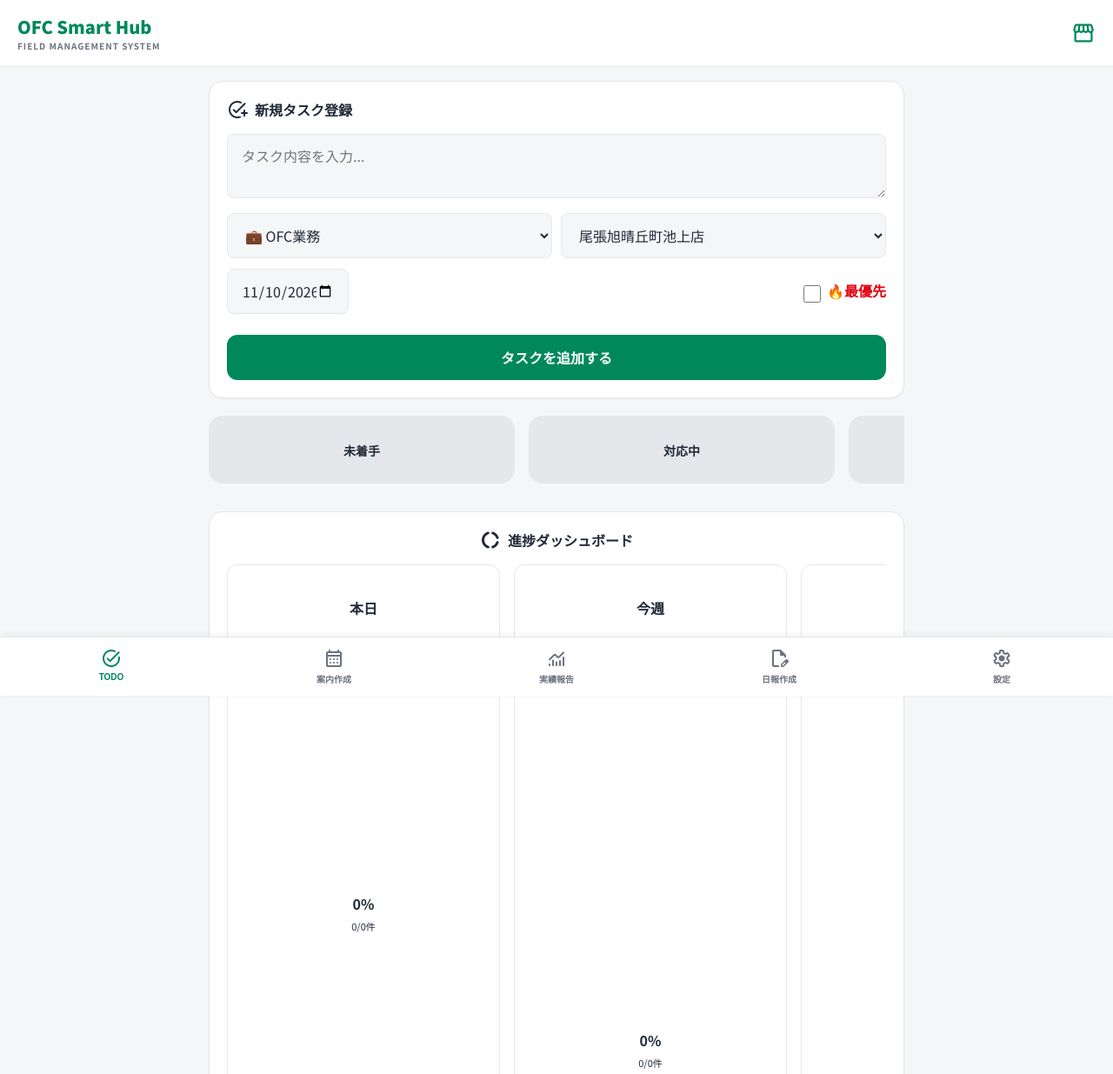
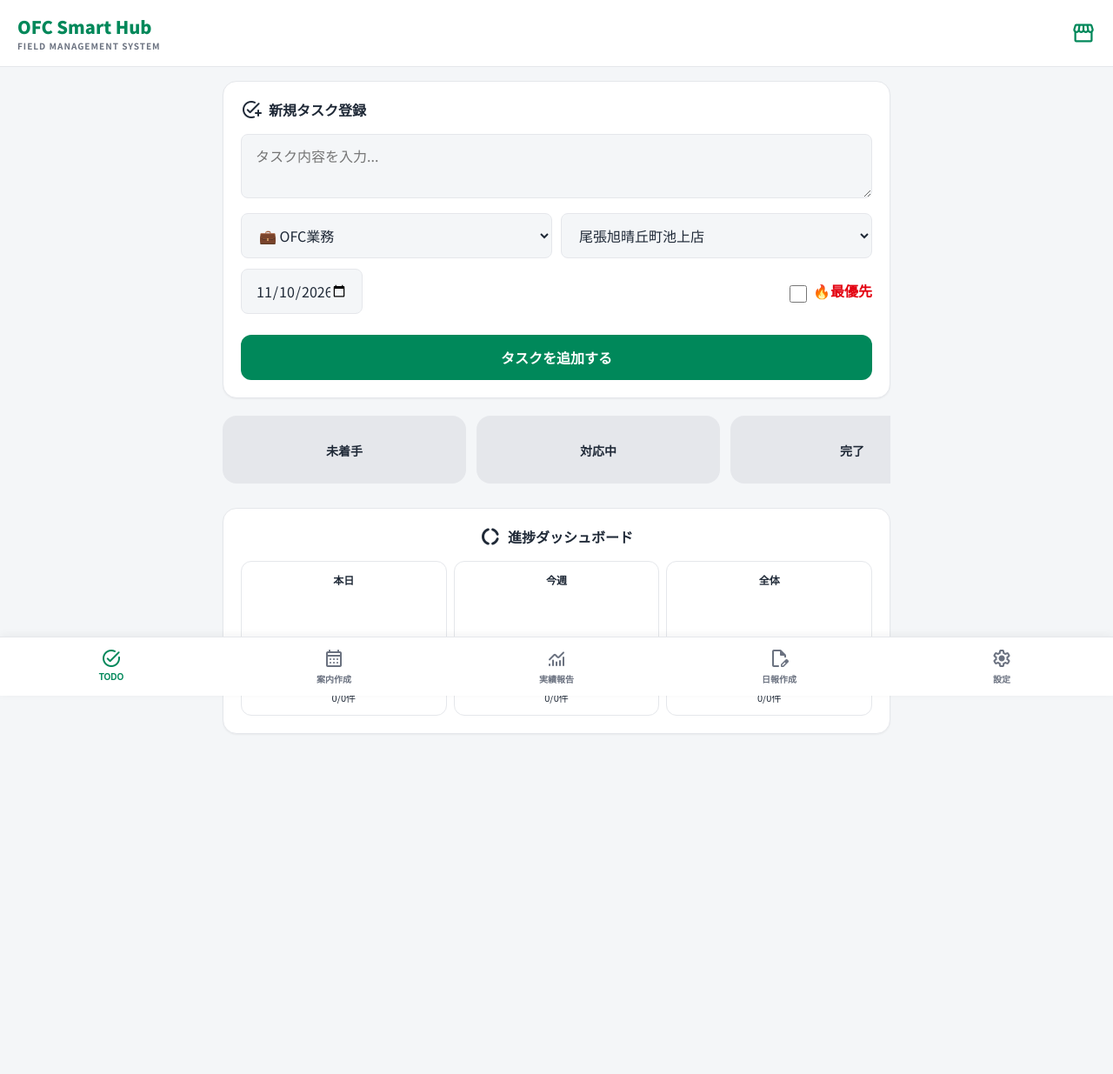
Before and after one commit to cocio-ai/OFC-Smart-Hub, a plain HTML site: page index.html in a window 1280 px wide. Shown: the top 1235 px of the page at 87% size. After the commit the page ends 1060 px from the top, so only its background shows below. Drawn offline with nearby package versions, Linux system fonts and the light colour scheme; animation ran at ten frames a second.

Commit message:
Update index.html

```diff
--- a/index.html
+++ b/index.html
@@ -6,10 +6,8 @@
 <meta name="apple-mobile-web-app-capable" content="yes">
 <meta name="apple-mobile-web-app-status-bar-style" content="default">
 <title>OFC Smart Hub - Stable Edition</title>
-<!-- フォント＆モダンアイコン -->
 <link href="https://fonts.googleapis.com/css2?family=Noto+Sans+JP:wght@400;500;700;900&display=swap" rel="stylesheet">
 <link href="https://fonts.googleapis.com/css2?family=Material+Symbols+Rounded:opsz,wght,FILL,GRAD@24,400,1,0" rel="stylesheet" />
-<!-- ライブラリ -->
 <script src="https://cdn.jsdelivr.net/npm/chart.js"></script>
 <script src="https://cdnjs.cloudflare.com/ajax/libs/html2canvas/1.4.1/html2canvas.min.js"></script>
 <style>
@@ -21,14 +19,16 @@
     --shadow-sm: 0 1px 2px rgba(0,0,0,0.05);
   }
 
-  body {
+  /* 【修正】画面全体が左右に揺れるバグを完全に封じ込める設定 */
+  html, body {
+    overflow-x: hidden; width: 100%; max-width: 100vw; position: relative;
     font-family: 'Noto Sans JP', sans-serif;
     background-color: var(--bg-light); color: var(--text-main);
-    margin: 0; padding-bottom: 90px; -webkit-tap-highlight-color: transparent;
-    overflow-x: hidden; /* 【修正】画面全体が左右にグラグラ揺れるバグを防止 */
+    margin: 0; padding: 0; padding-bottom: 90px;
+    -webkit-tap-highlight-color: transparent; box-sizing: border-box;
   }
+  *, *::before, *::after { box-sizing: inherit; }
 
-  /* --- ヘッダー --- */
   header {
     background: rgba(255, 255, 255, 0.95); backdrop-filter: blur(10px); -webkit-backdrop-filter: blur(10px);
     padding: 16px 20px; position: sticky; top: 0; z-index: 100;
@@ -37,9 +37,8 @@
   .brand-title { margin: 0; font-size: 20px; font-weight: 900; color: var(--primary); }
   .brand-sub { font-size: 10px; color: var(--text-muted); font-weight: 700; letter-spacing: 1px; }
 
-  /* --- ボトムナビゲーション --- */
   .nav-tabs {
-    position: fixed; bottom: 0; left: 0; right: 0;
+    position: fixed; bottom: 0; left: 0; right: 0; width: 100%;
     background: rgba(255, 255, 255, 0.98); backdrop-filter: blur(10px); -webkit-backdrop-filter: blur(10px);
     display: flex; border-top: 1px solid var(--border);
     padding-bottom: env(safe-area-inset-bottom); z-index: 100; box-shadow: 0 -2px 10px rgba(0,0,0,0.05);
@@ -51,18 +50,16 @@
   }
   .tab-btn.active { color: var(--primary); }
 
-  /* --- 汎用コンテナ --- */
-  .container { max-width: 800px; margin: 0 auto; padding: 16px; }
-  .tab-content { display: none; }
+  .container { max-width: 800px; width: 100%; margin: 0 auto; padding: 16px; overflow-x: hidden; }
+  .tab-content { display: none; width: 100%; }
   .tab-content.active { display: block; animation: fadeIn 0.3s ease; }
   @keyframes fadeIn { from { opacity: 0; transform: translateY(5px); } to { opacity: 1; transform: translateY(0); } }
 
-  /* --- モダンUIパーツ --- */
-  .card { background: var(--surface); border-radius: var(--radius-lg); padding: 20px; box-shadow: var(--shadow-sm); margin-bottom: 20px; border: 1px solid var(--border); }
+  .card { background: var(--surface); border-radius: var(--radius-lg); padding: 20px; box-shadow: var(--shadow-sm); margin-bottom: 20px; border: 1px solid var(--border); width: 100%; }
   .card-title { font-size: 16px; font-weight: 700; margin-top: 0; margin-bottom: 16px; display: flex; align-items: center; gap: 8px; color: var(--text-main); }
 
   input, select, textarea {
-    width: 100%; box-sizing: border-box; background: var(--bg-light); border: 1px solid var(--border);
+    width: 100%; background: var(--bg-light); border: 1px solid var(--border);
     border-radius: var(--radius-sm); padding: 12px 16px; font-size: 16px !important;
     font-family: inherit; color: var(--text-main); margin-bottom: 12px;
   }
@@ -75,19 +72,19 @@
   }
   .btn-outline { background: transparent; color: var(--primary); border: 2px solid var(--primary); }
 
-  .flex-row { display: flex; gap: 10px; align-items: center; flex-wrap: wrap; margin-bottom: 12px; }
+  .flex-row { display: flex; gap: 10px; align-items: center; flex-wrap: wrap; margin-bottom: 12px; width: 100%; }
   .flex-row input, .flex-row select { margin-bottom: 0; }
   .flex-1 { flex: 1; min-width: 80px; }
 
-  /* --- ① TODO用 カンバン --- */
+  /* --- ① TODO用 カンバン (横揺れ修正) --- */
   .kanban-scroll {
-    /* 【修正】無限にスライドするバグを解消し、安全な横スクロールに変更 */
-    display: flex; gap: 16px; overflow-x: auto; padding-bottom: 16px;
-    scroll-snap-type: x mandatory; -webkit-overflow-scrolling: touch;
+    display: flex; gap: 12px; overflow-x: auto; padding-bottom: 12px;
+    scroll-snap-type: x mandatory; -webkit-overflow-scrolling: touch; width: 100%;
   }
   .kanban-col {
-    flex: 0 0 85%; max-width: 320px; background: #e5e7eb; border-radius: var(--radius-lg);
-    padding: 16px; scroll-snap-align: center; max-height: 65vh; overflow-y: auto;
+    flex: 0 0 280px; /* 横幅を固定してはみ出しを防止 */
+    background: #e5e7eb; border-radius: var(--radius-lg);
+    padding: 16px; scroll-snap-align: start; max-height: 65vh; overflow-y: auto;
   }
   .task-card { background: var(--surface); border-radius: var(--radius-md); padding: 16px; margin-bottom: 12px; border-left: 4px solid var(--text-muted); }
   .task-card.priority { border-left-color: var(--danger); }
@@ -95,19 +92,21 @@
   .task-actions { display: flex; justify-content: flex-end; gap: 8px; margin-top: 12px; }
   .task-actions button { background: var(--bg-light); border: none; padding: 6px 12px; border-radius: var(--radius-sm); font-size: 12px; font-weight: 700; cursor: pointer; }
 
-  .dashboard-scroll {
-    /* 【修正】ダッシュボード側の横揺れバグも解消 */
-    display: flex; gap: 16px; overflow-x: auto; scroll-snap-type: x mandatory;
-    padding-bottom: 16px; -webkit-overflow-scrolling: touch;
+  /* --- ダッシュボード (1画面に収める修正) --- */
+  .dashboard-wrapper {
+    display: flex; gap: 8px; justify-content: space-between; width: 100%;
   }
   .chart-card {
-    flex: 0 0 80%; max-width: 280px; background: var(--surface); padding: 16px;
-    border-radius: var(--radius-md); border: 1px solid var(--border); scroll-snap-align: center; text-align: center;
+    flex: 1; min-width: 0; background: var(--surface); padding: 12px 4px;
+    border-radius: var(--radius-md); border: 1px solid var(--border); text-align: center;
   }
+  .chart-card h4 { font-size: 12px; margin: 0 0 8px 0; color: var(--text-main); }
+  .chart-wrap { position: relative; width: 100%; aspect-ratio: 1/1; max-width: 90px; margin: 0 auto; }
+  .chart-stats-text { font-size: 11px; margin-top: 8px; font-weight: 700; line-height: 1.3; }
 
   /* --- ② 案内作成 (A4プレビュー領域) --- */
-  .preview-wrapper { width: 100%; overflow-x: auto; background: #64748b; padding: 24px; border-radius: var(--radius-md); margin-top: 16px; box-sizing: border-box; }
-  .a4-paper { width: 210mm; min-height: 297mm; background: white; padding: 12mm; box-sizing: border-box; color: #000; font-family: 'Noto Sans JP', sans-serif; margin: 0 auto; }
+  .preview-wrapper { width: 100%; overflow-x: auto; background: #64748b; padding: 24px; border-radius: var(--radius-md); margin-top: 16px; }
+  .a4-paper { width: 210mm; min-height: 297mm; background: white; padding: 12mm; color: #000; font-family: 'Noto Sans JP', sans-serif; margin: 0 auto; }
   .a4-title { text-align: center; font-size: 24px; font-weight: 900; border-bottom: 3px solid var(--primary); margin-bottom: 12px; padding-bottom: 8px; }
   .section-h { background: var(--bg-light); padding: 8px 12px; font-size: 14px; font-weight: 900; border-left: 5px solid var(--accent); margin: 16px 0 8px 0; display: flex; justify-content: space-between; }
   .cal-grid { width: 100%; border-collapse: collapse; table-layout: fixed; margin-bottom: 16px; }
@@ -206,10 +205,24 @@
 
   <div class="card" style="margin-top:16px;">
     <h2 class="card-title" style="justify-content:center;"><span class="material-symbols-rounded">donut_large</span>進捗ダッシュボード</h2>
-    <div class="dashboard-scroll">
-      <div class="chart-card"><h4>本日</h4><canvas id="dailyPieChart" height="120"></canvas><div id="daily-stats-text" style="margin-top:12px; font-weight:700;"></div></div>
-      <div class="chart-card"><h4>今週</h4><canvas id="weeklyPieChart" height="120"></canvas><div id="weekly-stats-text" style="margin-top:12px; font-weight:700;"></div></div>
-      <div class="chart-card"><h4>全体</h4><canvas id="overallPieChart" height="120"></canvas><div id="overall-stats-text" style="margin-top:12px; font-weight:700;"></div></div>
+
+    <!-- 【修正】グラフを1画面にピッタリ収めるレイアウト -->
+    <div class="dashboard-wrapper">
+      <div class="chart-card">
+        <h4>本日</h4>
+        <div class="chart-wrap"><canvas id="dailyPieChart"></canvas></div>
+        <div id="daily-stats-text" class="chart-stats-text"></div>
+      </div>
+      <div class="chart-card">
+        <h4>今週</h4>
+        <div class="chart-wrap"><canvas id="weeklyPieChart"></canvas></div>
+        <div id="weekly-stats-text" class="chart-stats-text"></div>
+      </div>
+      <div class="chart-card">
+        <h4>全体</h4>
+        <div class="chart-wrap"><canvas id="overallPieChart"></canvas></div>
+        <div id="overall-stats-text" class="chart-stats-text"></div>
+      </div>
     </div>
   </div>
 </div>
@@ -369,7 +382,6 @@
     document.getElementById('base-date').value = fmtD(t);
     document.getElementById('todo-deadline').value = fmtD(t);
 
-    // 入力枠の初期セット
     for(let i=0; i<2; i++) { addSaleRow(); addFocusRow(); addSpecialRow(); }
     addEventRow(); addPlaichiRow(); addAppRow();
 
@@ -489,6 +501,7 @@
 
   function saveT() { localStorage.setItem('ofc_t_modern_stable', JSON.stringify(tasks)); }
 
+  // ダッシュボード更新
   function initChartsSafe() {
     if (typeof Chart === 'undefined') return;
     try {
@@ -497,7 +510,7 @@
       const cfg = () => ({
         type:'doughnut',
         data:{ labels:['未着手','対応中','完了'], datasets:[{data:[0,0,0], backgroundColor:['#e5e7eb','#f38200','#00885a'], borderWidth:0}] },
-        options:{ responsive:true, maintainAspectRatio:false, plugins:{legend:{display:false}}, cutout:'70%' }
+        options:{ responsive:true, maintainAspectRatio:true, aspectRatio: 1, plugins:{legend:{display:false}}, cutout:'70%' }
       });
       dailyPieChart = new Chart(document.getElementById('dailyPieChart'), cfg());
       weeklyPieChart = new Chart(document.getElementById('weeklyPieChart'), cfg());
@@ -629,7 +642,7 @@
   }
 
   function saveAsImage() {
-    if(typeof html2canvas === 'undefined') return alert("画像生成ライブラリが読み込めませんでした。通信環境を確認してください。");
+    if(typeof html2canvas === 'undefined') return alert("画像生成ライブラリが読み込めませんでした。");
     html2canvas(document.getElementById('print-area'), {scale:2, useCORS:true}).then(c=>{
       const l = document.createElement('a');
       l.download = '販促案内.png'; l.href = c.toDataURL('image/png'); l.click();
```
